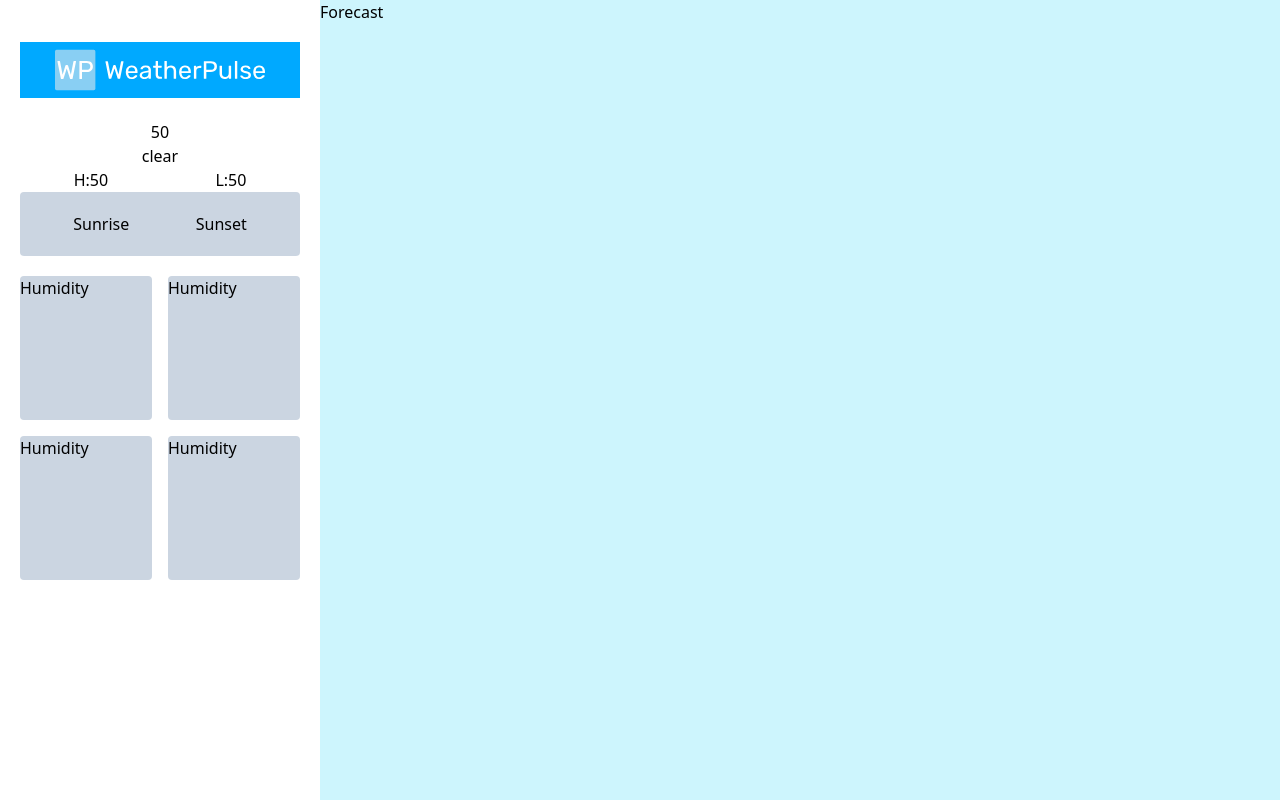
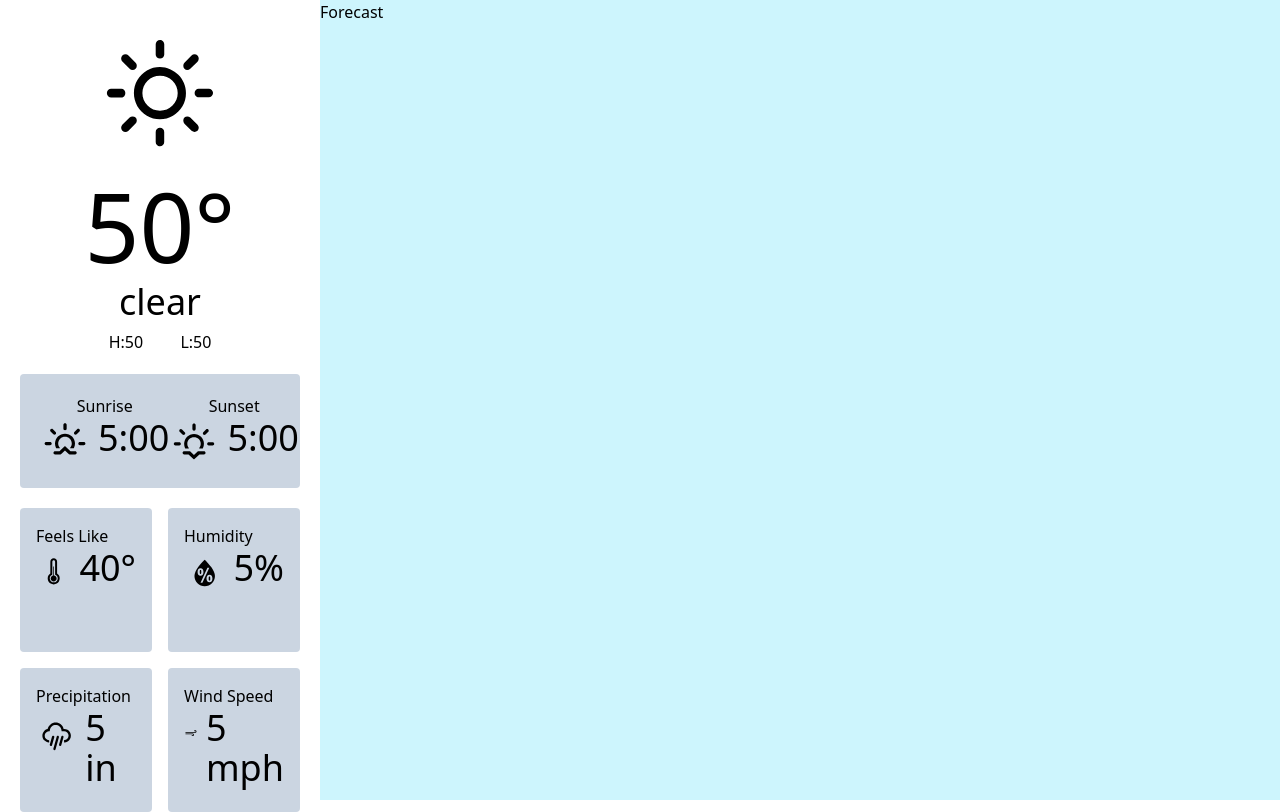
Before and after one commit to snguyen56/WeatherPulse, a React (Vite) app: page / in a window 1280 px wide. Built offline with nearby package versions, Linux system fonts and the light colour scheme; no server answers.

Commit message:
initial current weather comp build

```diff
--- a/package.json
+++ b/package.json
@@ -11,7 +11,8 @@
   },
   "dependencies": {
     "react": "^18.2.0",
-    "react-dom": "^18.2.0"
+    "react-dom": "^18.2.0",
+    "react-icons": "^4.12.0"
   },
   "devDependencies": {
     "@types/react": "^18.2.37",
--- a/src/components/Card.tsx
+++ b/src/components/Card.tsx
@@ -1,8 +1,8 @@
 import React from "react";
 
 type Props = {
-  children: React.ReactNode;
-  className: string;
+  children?: React.ReactNode;
+  className?: string;
 };
 
 export default function Card({ children, className = "" }: Props) {
--- a/src/components/layouts/CurrentWeather.tsx
+++ b/src/components/layouts/CurrentWeather.tsx
@@ -1,29 +1,65 @@
 import Logo from "../../assets/logo.svg";
 import Card from "../Card";
+import {
+  WiDaySunny,
+  WiHumidity,
+  WiRain,
+  WiStrongWind,
+  WiSunrise,
+  WiSunset,
+  WiThermometer,
+} from "react-icons/wi";
+import { IconContext } from "react-icons";
+
 export default function CurrentWeather() {
+  const currentData = [
+    { title: "Feels Like", icon: <WiThermometer />, data: "40°" },
+    { title: "Humidity", icon: <WiHumidity />, data: "5%" },
+    { title: "Precipitation", icon: <WiRain />, data: "5 in" },
+    { title: "Wind Speed", icon: <WiStrongWind />, data: "5 mph" },
+  ];
+
   return (
+    <IconContext.Provider value={{ size: "50" }}>
       <section className="flex h-1/4 flex-col p-5 lg:h-screen lg:w-1/4">
         <div className="flex h-[100px] w-full justify-center overflow-hidden">
           <img className="w-full" src={Logo} alt="WeatherPulse Logo" />
         </div>
-      <div className="text-center">
-        <p>50</p>
-        <p>clear</p>
-        <div className="flex justify-around">
+        <div className="mb-5 flex flex-col items-center gap-2 text-center">
+          <WiDaySunny size={150} />
+          <p className="text-8xl">50°</p>
+          <p className="text-4xl">clear</p>
+          <div className="flex w-1/2 justify-around">
             <p>H:50</p>
             <p>L:50</p>
           </div>
         </div>
-      <Card className="mb-5 flex justify-around bg-slate-300 p-5">
-        <p>Sunrise</p>
-        <p>Sunset</p>
+        <Card className="mb-5 flex justify-around bg-slate-300 p-5 text-center">
+          <div>
+            <h2>Sunrise</h2>
+            <div className="flex items-start justify-center gap-2">
+              <WiSunrise /> <p className="text-4xl">5:00</p>
+            </div>
+          </div>
+          <div>
+            <h2>Sunset</h2>
+            <div className="flex items-start justify-center gap-2">
+              <WiSunset /> <p className="text-4xl">5:00</p>
+            </div>
+          </div>
         </Card>
         <div className="grid grid-cols-2 grid-rows-2 gap-4">
-        <Card className="h-36 bg-slate-300">Humidity</Card>
-        <Card className="bg-slate-300">Humidity</Card>
-        <Card className="bg-slate-300">Humidity</Card>
-        <Card className="bg-slate-300">Humidity</Card>
+          {currentData.map((data) => (
+            <Card className="h-36 bg-slate-300 p-4">
+              <h2>{data.title}</h2>
+              <div className="flex items-start gap-2">
+                {data.icon}
+                <p className="text-4xl">{data.data}</p>
+              </div>
+            </Card>
+          ))}
         </div>
       </section>
+    </IconContext.Provider>
   );
 }
--- /dev/null
+++ b/src/util/WeatherCodes.tsx
@@ -0,0 +1,56 @@
+import {
+  WiDayCloudy,
+  WiDayFog,
+  WiDaySunny,
+  WiDaySunnyOvercast,
+  WiMoonWaxingCrescent4,
+  WiNightAltCloudy,
+  WiNightFog,
+} from "react-icons/wi";
+
+// template
+// {
+//     code: ,
+//     description: "",
+//     dayIcon: ,
+//     nightIcon: ,
+//   },
+
+export const WeatherCodes = [
+  {
+    code: 0,
+    description: "Clear Sky",
+    dayIcon: <WiDaySunny />,
+    nightIcon: <WiMoonWaxingCrescent4 />,
+  },
+  {
+    code: 1,
+    description: " 	Mainly Clear",
+    dayIcon: <WiDaySunny />,
+    nightIcon: <WiMoonWaxingCrescent4 />,
+  },
+  {
+    code: 2,
+    description: "Partly Cloudy",
+    dayIcon: <WiDaySunnyOvercast />,
+    nightIcon: <WiNightAltCloudy />,
+  },
+  {
+    code: 3,
+    description: "Overcast",
+    dayIcon: <WiDayCloudy />,
+    nightIcon: <WiNightAltCloudy />,
+  },
+  {
+    code: 45,
+    description: "Fog",
+    dayIcon: <WiDayFog />,
+    nightIcon: <WiNightFog />,
+  },
+  {
+    code: 48,
+    description: "depositing rime fog",
+    dayIcon: <WiDayFog />,
+    nightIcon: <WiNightFog />,
+  },
+];
```
Also changed, not shown: 1 other file (tests, documents, lock files or other folders). Lines whose indentation alone changed are shown as unchanged.
